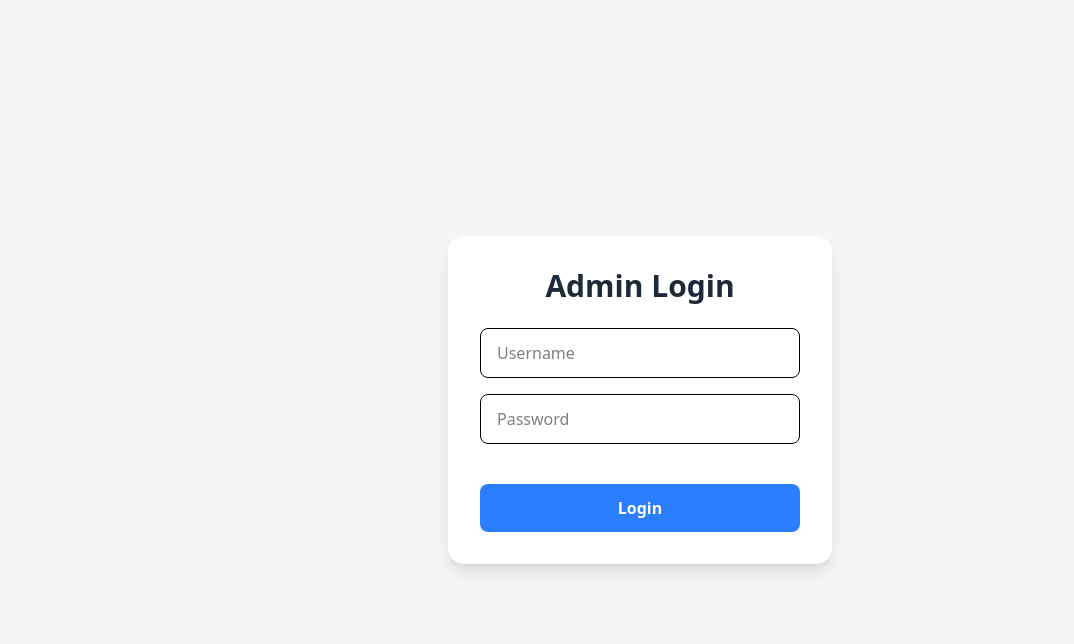
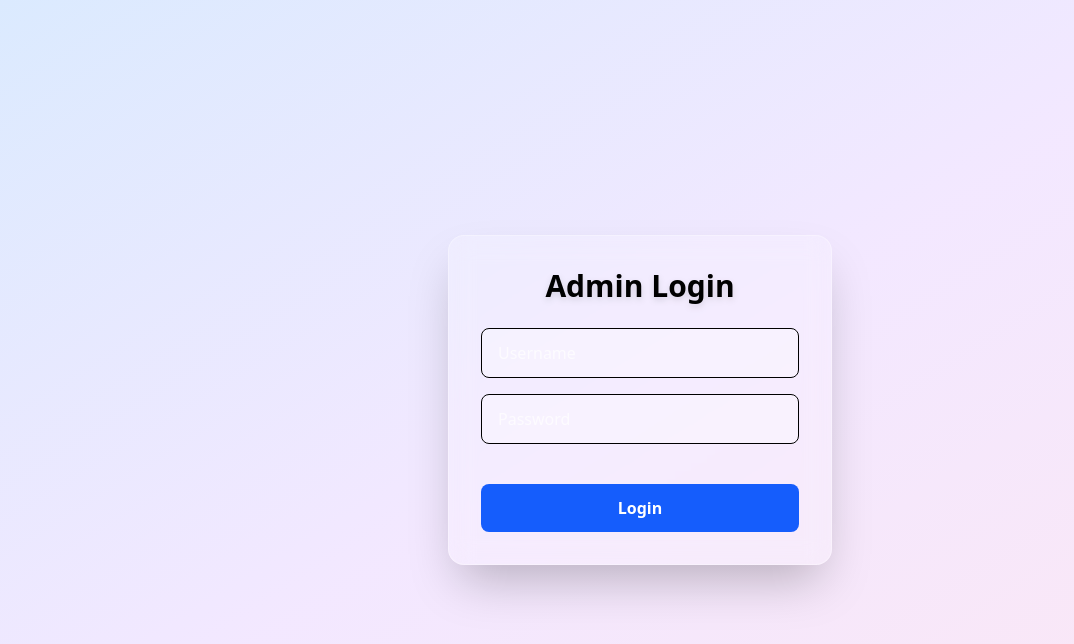
Before and after one commit to Sitharatk/qr-feedback-system, a React (Vite) app in the folder client/: page /admin/login in a window 1280 px wide. Shown: the top 644 px of the page, without its empty margins (0-1074 px from the left). Built offline with nearby package versions, Linux system fonts and the light colour scheme.

Commit message:
style: enhance AdminLogin component layout and styling for improved aesthetics and user experience

```diff
--- a/client/src/pages/AdminLogin.jsx
+++ b/client/src/pages/AdminLogin.jsx
@@ -30,14 +30,14 @@ function AdminLogin() {
   };
 
   return (
-    <div className="flex items-center justify-center min-h-screen bg-gray-100">
+    <div className="flex items-center justify-center min-h-screen bg-gradient-to-br from-blue-100 via-purple-100 to-pink-100">
     <form
       onSubmit={handleLogin}
-      className="w-full max-w-sm p-8 bg-white rounded-2xl shadow-lg space-y-6"
+      className="w-full max-w-sm p-8 bg-white/20 backdrop-blur-md rounded-2xl shadow-2xl space-y-6 border border-white/30"
     >
-      <h2 className="text-3xl font-bold text-center text-gray-800">Admin Login</h2>
+      <h2 className="text-3xl font-bold text-center text-black drop-shadow-md">Admin Login</h2>
 
-      {error && <p className="text-red-500 text-center">{error}</p>}
+      {error && <p className="text-red-800 text-center">{error}</p>}
 
       <div className="space-y-4">
         <input
@@ -45,7 +45,7 @@ function AdminLogin() {
           placeholder="Username"
           value={username}
           onChange={(e) => setUsername(e.target.value)}
-          className="w-full px-4 py-3 border rounded-lg focus:outline-none focus:ring-2 focus:ring-blue-400 focus:border-transparent"
+          className="w-full px-4 py-3 border rounded-lg focus:outline-none focus:ring-2 focus:ring-blue-300 focus:border-transparent bg-white/30 text-black placeholder-white/70"
           required
         />
         <input
@@ -53,14 +53,14 @@ function AdminLogin() {
           placeholder="Password"
           value={password}
           onChange={(e) => setPassword(e.target.value)}
-          className="w-full px-4 py-3 border rounded-lg focus:outline-none focus:ring-2 focus:ring-blue-400 focus:border-transparent"
+          className="w-full px-4 py-3 border rounded-lg focus:outline-none focus:ring-2 focus:ring-blue-300 focus:border-transparent bg-white/30 text-black placeholder-white/70"
           required
         />
       </div>
 
       <button
         type="submit"
-        className="w-full py-3 mt-4 bg-blue-500 hover:bg-blue-600 transition-colors text-white font-semibold rounded-lg"
+        className="w-full py-3 mt-4 bg-blue-600 hover:bg-blue-700 transition-colors text-white font-semibold rounded-lg"
       >
         Login
       </button>
```
